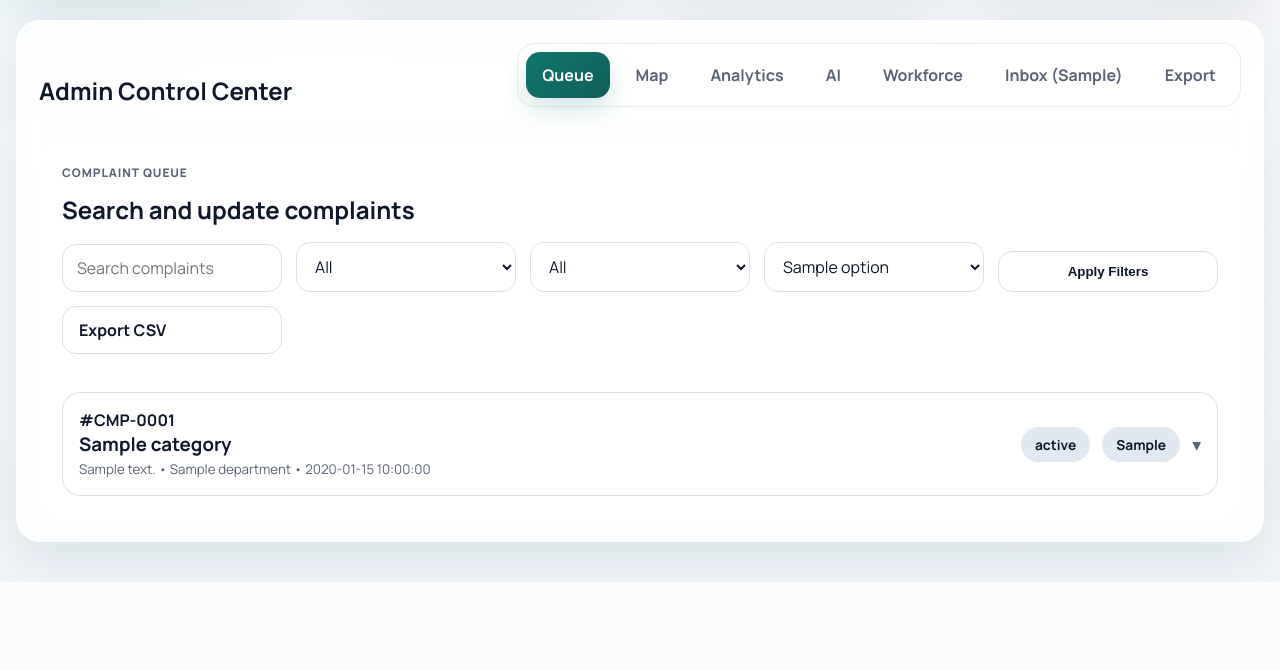
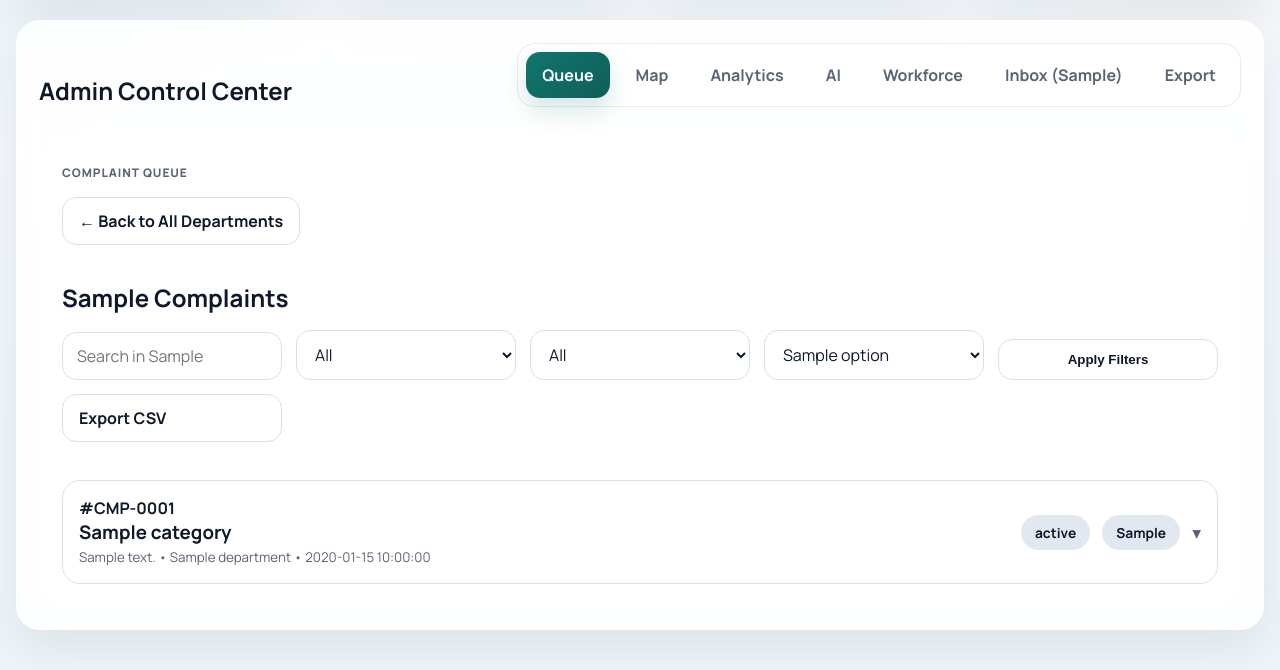
Before and after one commit to kedar1005/RIT_Hackathon, a Flask app: template templates/admin_dashboard.html in a window 1280 px wide. Shown: the part 301-971 px from the top of the page. Before the commit the page ends 883 px from the top, so only its background shows below. Run offline with Flask 3, Linux system fonts and the light colour scheme; data comes from the database, SQL or seed files in the repository; both versions use the stored data as it was after the commit; the template is opened without the code that fills it: most values are stand-ins (such as "Sample title", 1, 10 or a date in 2020); grey boxes marked "Sample" are stand-in pictures.

```diff
--- a/flask_app.py
+++ b/flask_app.py
@@ -766,6 +766,7 @@ def admin_dashboard():
     analytics_date_to = request.args.get("analytics_date_to", "").strip() or None
     analytics_department = request.args.get("analytics_department", "All")
     analytics_priority = request.args.get("analytics_priority", "All")
+    dept_filter = request.args.get("dept", "All")
     page = request.args.get("page", default=1, type=int)
     unread_admin = get_unread_count_admin()
 
@@ -774,6 +775,7 @@ def admin_dashboard():
         status_filter=status_filter,
         urgency_filter=urgency_filter,
         category_filter=category_filter,
+        department_filter=dept_filter if dept_filter != "All" else None
     )
     pagination = _paginate_items(complaints, page)
     complaint_details = {complaint["id"]: _enrich_complaint(complaint) for complaint in complaints}
@@ -808,6 +810,7 @@ def admin_dashboard():
         "admin_dashboard.html",
         stats=stats,
         complaints=pagination["items"],
+        selected_department=dept_filter,
         complaint_details=complaint_details,
         tickets=tickets,
         unread_admin=unread_admin,
--- a/templates/admin_dashboard.html
+++ b/templates/admin_dashboard.html
@@ -32,9 +32,24 @@
     <section class="tab-pane is-active" data-tab-panel="admin-queue">
         <div class="panel panel-nested">
             <p class="eyebrow">Complaint Queue</p>
-            <h2>Search and update complaints</h2>
-            <form method="get" class="filter-grid">
-                <input type="text" name="term" placeholder="Search complaints" value="{{ search_term }}">
+            {% if selected_department == 'All' %}
+                <h2>Select a department to view complaints</h2>
+                <div class="card-grid card-grid-4 top-space">
+                    {% for dept in departments %}
+                        <a href="{{ url_for('admin_dashboard', dept=dept) }}" class="metric-card interactive-card">
+                            <span>{{ dept }}</span>
+                            <strong>View Records →</strong>
+                        </a>
+                    {% endfor %}
+                </div>
+            {% else %}
+                <div class="button-row" style="margin-bottom: 20px;">
+                    <a href="{{ url_for('admin_dashboard', dept='All') }}" class="button button-secondary">← Back to All Departments</a>
+                </div>
+                <h2>{{ selected_department }} Complaints</h2>
+                <form method="get" class="filter-grid">
+                    <input type="hidden" name="dept" value="{{ selected_department }}">
+                    <input type="text" name="term" placeholder="Search in {{ selected_department }}" value="{{ search_term }}">
                 <select name="status">
                     {% for option in ['All', 'Pending', 'In Progress', 'Resolved'] %}
                         <option value="{{ option }}" {% if option == selected_status %}selected{% endif %}>{{ option }}</option>
@@ -158,6 +173,7 @@
                         <a class="button button-secondary" href="{{ url_for('admin_dashboard', page=pagination.next_page, term=search_term, status=selected_status, urgency=selected_urgency, category=selected_category, city=selected_city, date_from=selected_date_from, date_to=selected_date_to) }}">Next</a>
                     {% endif %}
                 </div>
+            {% endif %}
             {% endif %}
         </div>
     </section>
--- a/templates/auth.html
+++ b/templates/auth.html
@@ -45,7 +45,7 @@
                     <input type="text" name="pincode" placeholder="416XXX" required>
                 </label>
                 <label>
-                    <span>Aadhaar or Citizen ID</span>
+                    <span>Citizen ID</span>
                     <input type="text" name="identity_id" placeholder="12-digit Aadhaar or citizen ID" required>
                 </label>
                 <button class="button button-primary full-span" type="submit">Create Account</button>
```
Also changed, not shown: static/css/app.css (+33 -0 lines), db/complaints.db.
